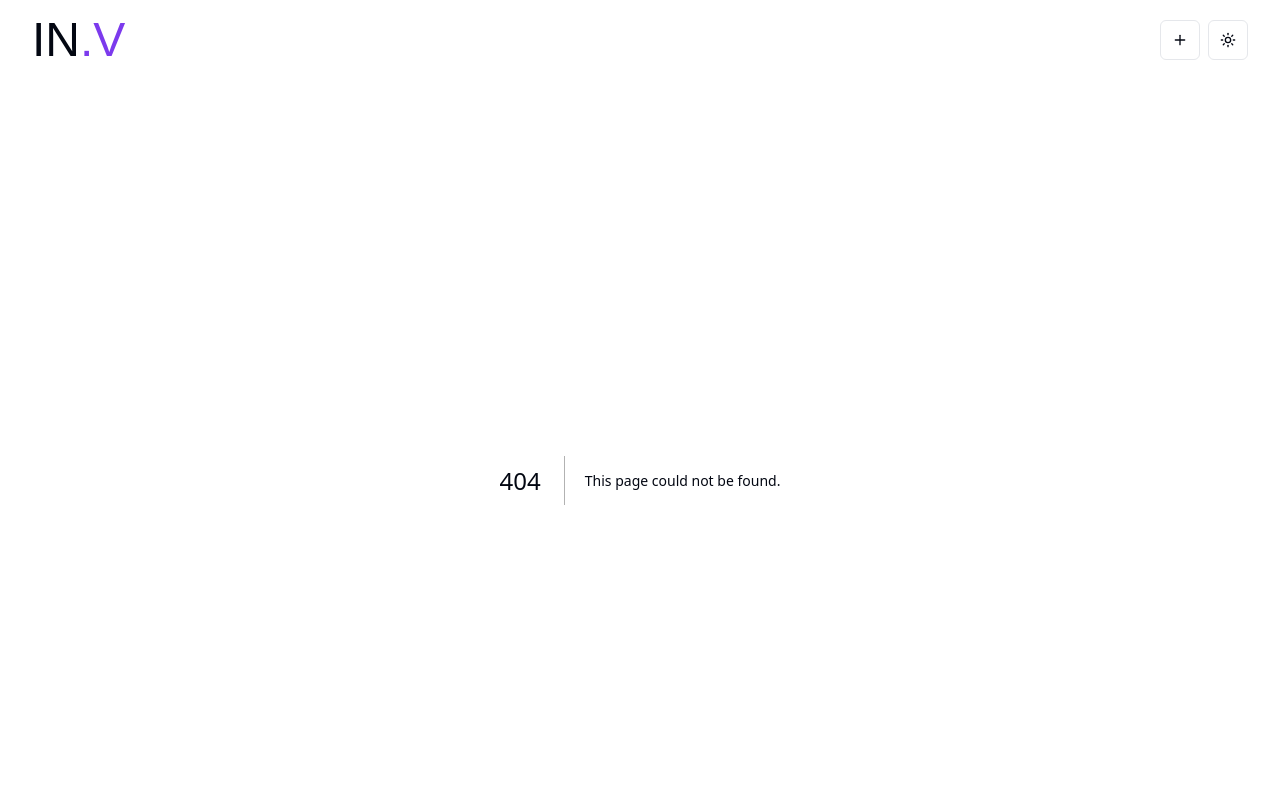
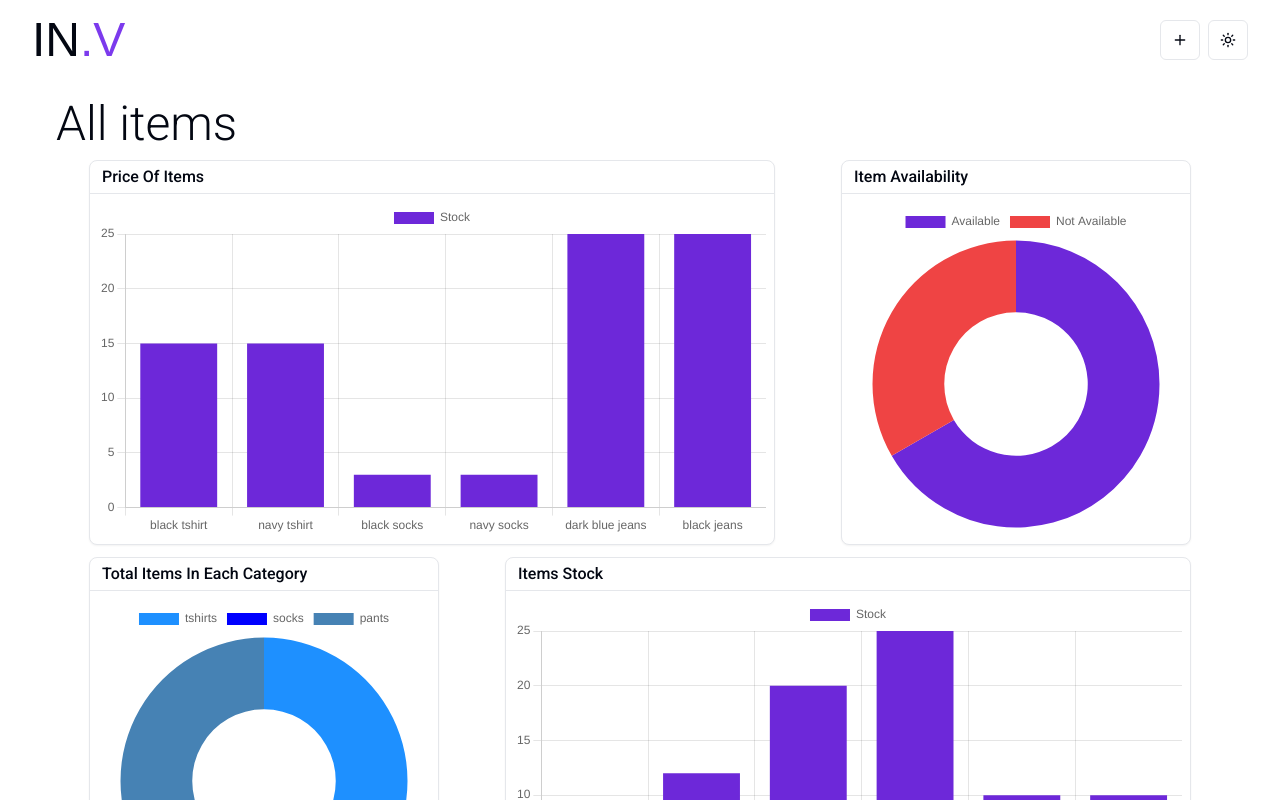
Before and after one commit to aliflikescoding/pern-inventory-app, a Next.js app in the folder frontend/: page /allitems in a window 1280 px wide. Before the commit this address had no page. Shown: the top 800 px of the page. Built offline with nearby package versions, Linux system fonts and the light colour scheme; a web font is replaced by a local one.

Commit message:
Fix all items card

```diff
--- a/frontend/src/components/all-items-donut-chart.tsx
+++ b/frontend/src/components/all-items-donut-chart.tsx
@@ -40,8 +40,8 @@
 
   return (
     <Card className="w-[350px]">
-      <div className="w-full bg-card-foreground border-b-[1px] text-foreground px-3 py-1 capitalize">
-        <h1 className="text-md font-semibold">total items in each category</h1>
+      <div className="w-full border-b-[1px] text-foreground px-3 py-1 capitalize">
+        <h1 className="text-md font-medium">total items in each category</h1>
       </div>
       <div className="p-3">
         <Doughnut data={chartData}/>
--- a/frontend/src/components/avail-donut-chart.tsx
+++ b/frontend/src/components/avail-donut-chart.tsx
@@ -39,8 +39,8 @@
 
   return (
     <Card className="w-[350px]">
-      <div className="w-full bg-card-foreground border-b-[1px] text-foreground px-3 py-1 capitalize">
-        <h1 className="text-md font-semibold">Item Availability</h1>
+      <div className="w-full border-b-[1px] text-foreground px-3 py-1 capitalize">
+        <h1 className="text-md font-medium">Item Availability</h1>
       </div>
       <div className="p-3">
         <Doughnut data={chartData}/>
--- a/frontend/src/components/bar-all-items-one.tsx
+++ b/frontend/src/components/bar-all-items-one.tsx
@@ -46,8 +46,8 @@
 
   return (
     <Card className="">
-      <div className="w-full bg-card-foreground border-b-[1px] text-foreground px-3 py-1 capitalize">
-        <h1 className="text-md font-semibold">Items Stock</h1>
+      <div className="w-full border-b-[1px] text-foreground px-3 py-1 capitalize">
+        <h1 className="text-md font-medium">Items Stock</h1>
       </div>
       <div className="h-[350px] p-2">
         <Bar
--- a/frontend/src/components/bar-item-price.tsx
+++ b/frontend/src/components/bar-item-price.tsx
@@ -46,8 +46,8 @@
 
   return (
     <Card className="">
-      <div className="w-full bg-card-foreground border-b-[1px] text-foreground px-3 py-1 capitalize">
-        <h1 className="text-md font-semibold">Price Of Items</h1>
+      <div className="w-full border-b-[1px] text-foreground px-3 py-1 capitalize">
+        <h1 className="text-md font-medium">Price Of Items</h1>
       </div>
       <div className="h-[350px] p-2">
         <Bar
```
Also changed, not shown: frontend/src/app/allitems/page.tsx (renamed from frontend/src/app/items/page.tsx).
